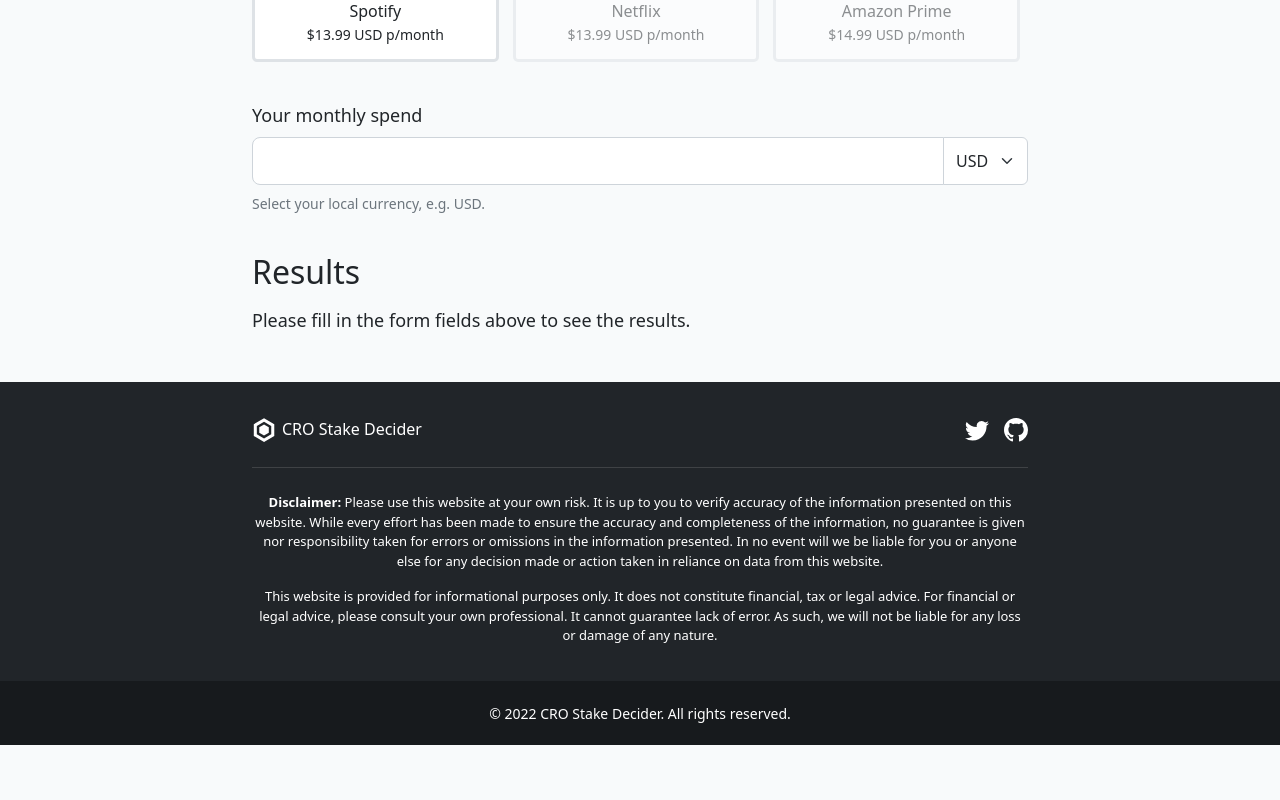
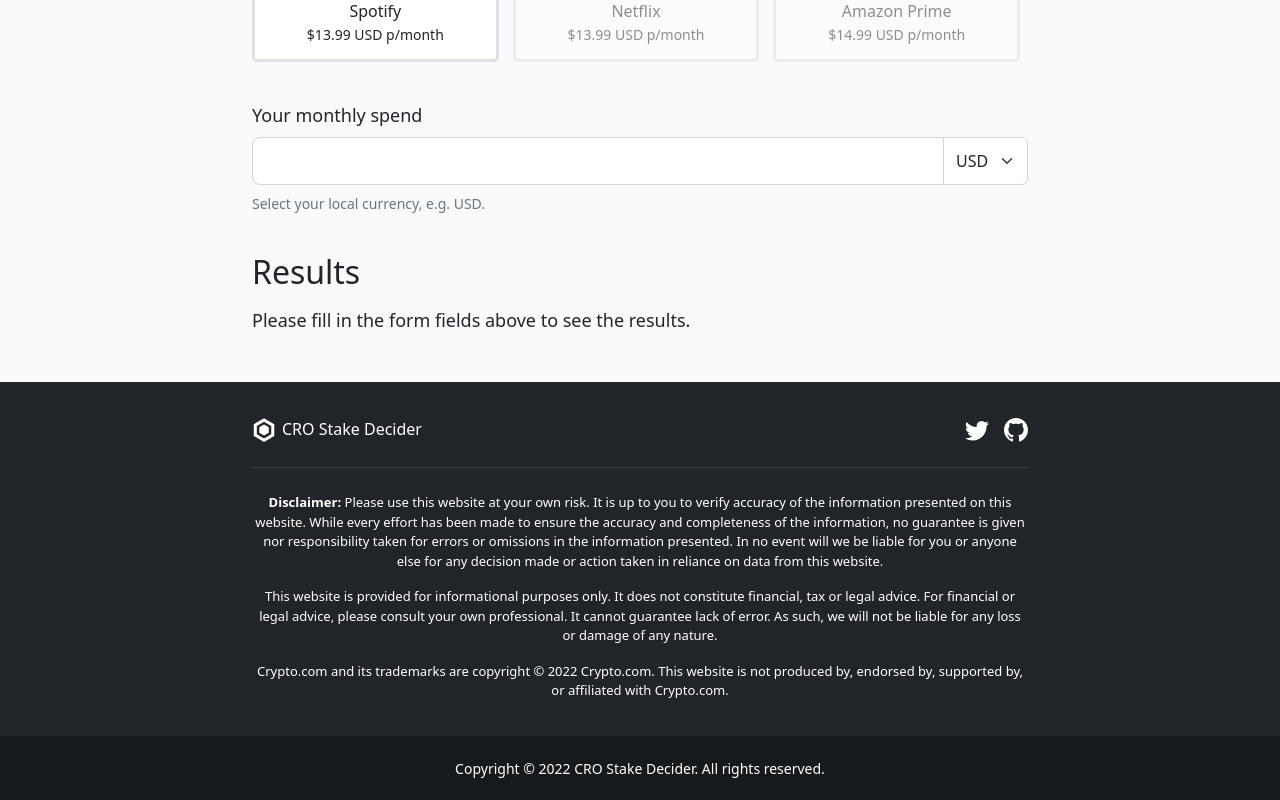
Before and after one commit to aprea/cro-stake-decider, a Next.js app: page / in a window 1280 px wide. Shown: the part 712-1512 px from the top of the page. Before the commit the page ends 1457 px from the top, so only its background shows below. Built offline with nearby package versions, Linux system fonts and the light colour scheme.

Commit message:
Add extra copyright stuff to footer

```diff
--- a/src/pages/index.tsx
+++ b/src/pages/index.tsx
@@ -773,10 +773,11 @@
 						<Container className="disclaimer" fluid>
 							<p><strong>Disclaimer:</strong> Please use this website at your own risk. It is up to you to verify accuracy of the information presented on this website. While every effort has been made to ensure the accuracy and completeness of the information, no guarantee is given nor responsibility taken for errors or omissions in the information presented. In no event will we be liable for you or anyone else for any decision made or action taken in reliance on data from this website.</p>
 							<p>This website is provided for informational purposes only. It does not constitute financial, tax or legal advice. For financial or legal advice, please consult your own professional. It cannot guarantee lack of error. As such, we will not be liable for any loss or damage of any nature.</p>
+							<p>Crypto.com and its trademarks are copyright &copy; { new Date().getFullYear() } Crypto.com. This website is not produced by, endorsed by, supported by, or affiliated with Crypto.com.</p>
 						</Container>
 					</div>
 					<div>
-						<small>&copy; { new Date().getFullYear() } CRO Stake Decider. All rights reserved.</small>
+						<small>Copyright &copy; { new Date().getFullYear() } CRO Stake Decider. All rights reserved.</small>
 					</div>
 				</footer>
 			</div>
```
